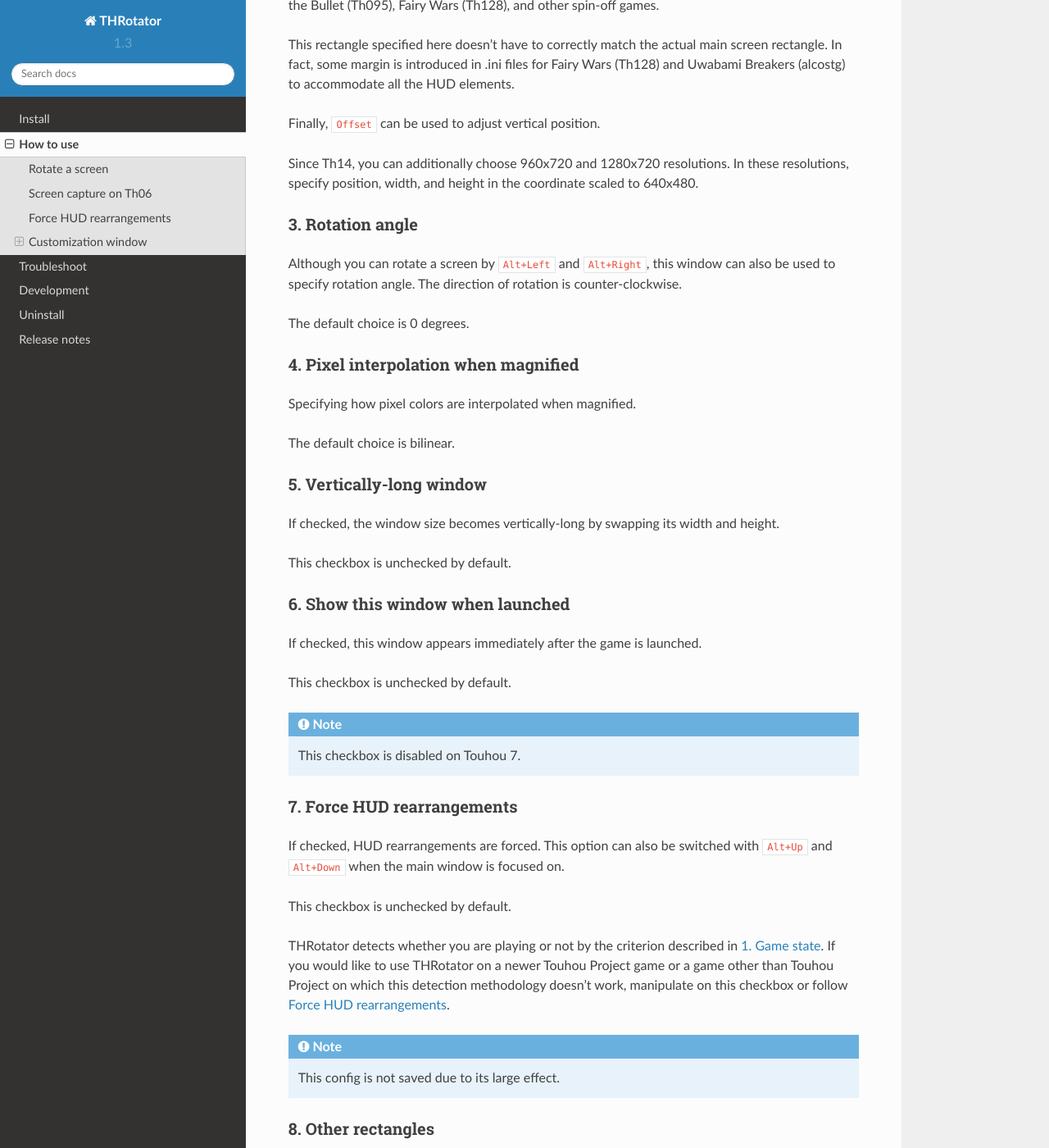
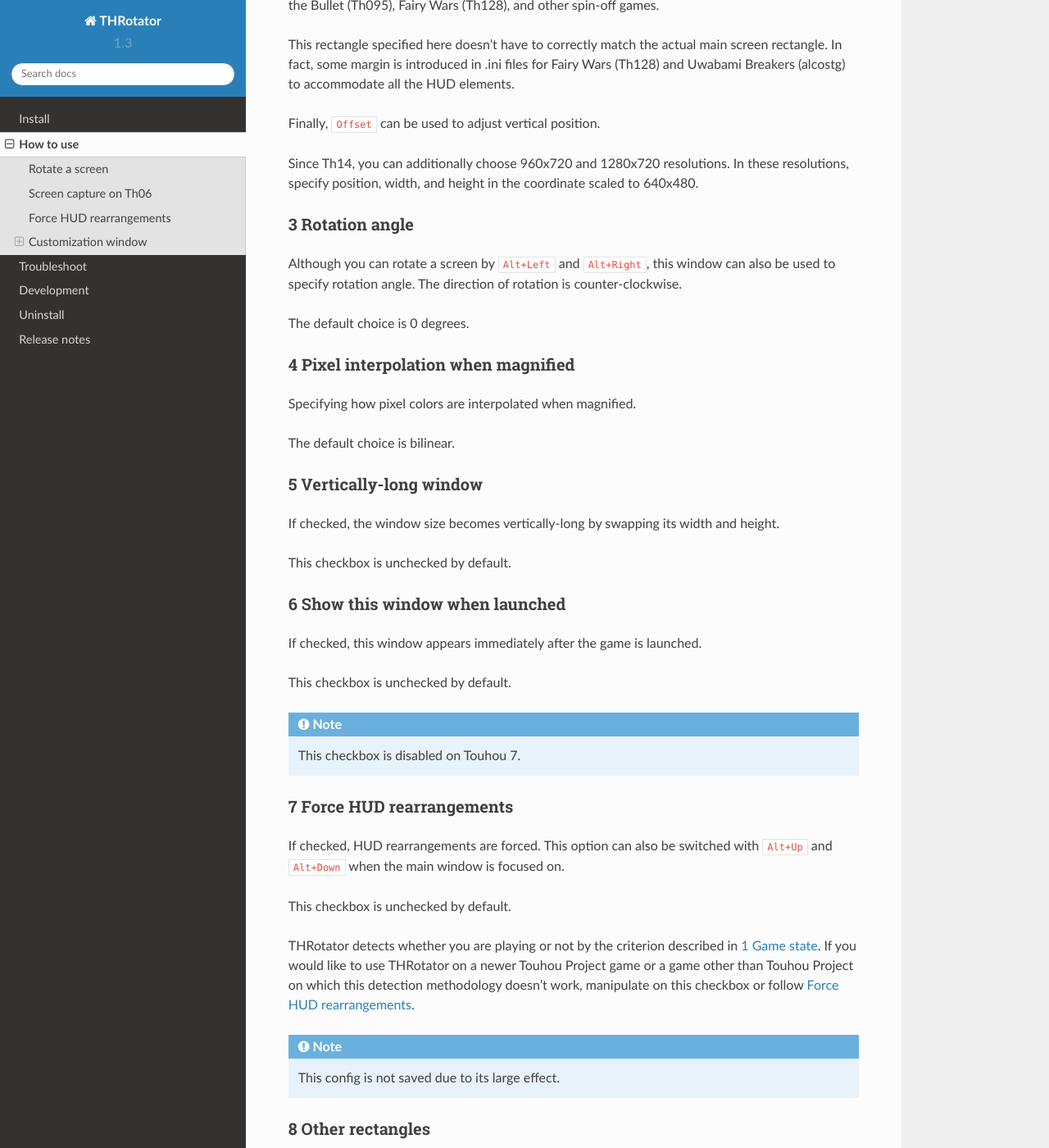
Before and after one commit to massanoori/THRotator-manual, a Sphinx documentation site: the page built from docs/pages/usage.rst, in a window 1280 px wide and 1400 px high, scrolled down 2564 px. Shown: the whole window at 82% size. Built offline with Sphinx 7.4.7 and the Read the Docs theme 2.0.0, drawn with Linux system fonts in a browser that asks for light colours; some of the changed text lies outside the part shown.

Commit message:
Fix untranslated text
Section name like "1. Introduction" is not subject to translation.

```diff
--- a/docs/pages/usage.rst
+++ b/docs/pages/usage.rst
@@ -52,7 +52,7 @@
 
 .. _usage_state_detection:
 
-1. Game state
+1 Game state
 -----------------------
 
 THRotator detects by counting setting viewport whether you are playing (we call it playing state) or not.
@@ -68,7 +68,7 @@
 on which this detection methodology doesn't work,
 follow :ref:`usage_force_vertical` or manipulate on the cutomization window, as described in :ref:`usage_ui_force_vertical`.
 
-2. Main screen
+2 Main screen
 -----------------------
 
 Specifying main screen position and size (blue rectangle in the figure below).
@@ -92,7 +92,7 @@
 Since Th14, you can additionally choose 960x720 and 1280x720 resolutions.
 In these resolutions, specify position, width, and height in the coordinate scaled to 640x480.
 
-3. Rotation angle
+3 Rotation angle
 -----------------------
 
 Although you can rotate a screen by ``Alt+Left`` and ``Alt+Right``,
@@ -102,7 +102,7 @@
 The default choice is 0 degrees.
 
 
-4. Pixel interpolation when magnified
+4 Pixel interpolation when magnified
 -------------------------------------
 
 Specifying how pixel colors are interpolated when magnified.
@@ -110,7 +110,7 @@
 The default choice is bilinear.
 
 
-5. Vertically-long window
+5 Vertically-long window
 -------------------------
 
 If checked, the window size becomes vertically-long by swapping its width and height.
@@ -118,7 +118,7 @@
 This checkbox is unchecked by default.
 
 
-6. Show this window when launched
+6 Show this window when launched
 -----------------------------------------
 
 If checked, this window appears immediately after the game is launched.
@@ -129,7 +129,7 @@
 
 .. _usage_ui_force_vertical:
 
-7. Force HUD rearrangements
+7 Force HUD rearrangements
 ---------------------------
 
 If checked, HUD rearrangements are forced.
@@ -145,7 +145,7 @@
 .. note:: This config is not saved due to its large effect.
 
 
-8. Other rectangles
+8 Other rectangles
 -------------------
 
 Specifying source and destination rectangles other than main screen.
@@ -167,19 +167,19 @@
 Since Th14, you can additionally choose 960x720 and 1280x720 resolutions.
 In these resolutions, specify position, width, and height in the coordinate scaled to 640x480.
 
-9. Hide this window
+9 Hide this window
 ---------------------------
 
 Closing this window.
 
 
-10. Discard change
+10 Discard change
 ---------------------------
 
 Resetting to the parameters when ``Apply`` was pressed last time.
 
 
-11. Apply
+11 Apply
 ---------------
 
 Applying input parameters to actual rendering.
```
Also changed, not shown: docs/pages/development.rst (+5 -5 lines), 1 other file.
